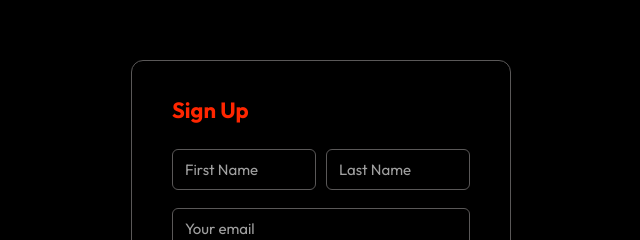
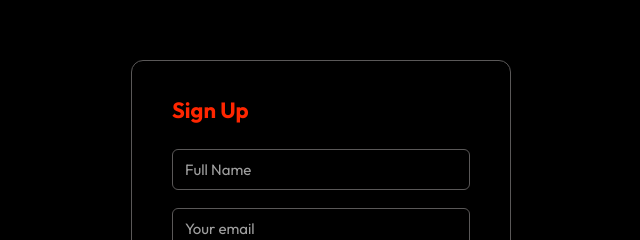
Before and after one commit to hasibahmeds/food-delivery-web, a React (Vite) app in the folder admin/: page /signup in a window 1280 px wide. Shown: the part 102-342 px from the top of the page, without its empty margins (319-959 px from the left). Built offline with nearby package versions, Linux system fonts and the light colour scheme; no server answers; a web font is replaced by a local one.

Commit message:
Update Signup.jsx

```diff
--- a/admin/src/pages/Auth/Signup.jsx
+++ b/admin/src/pages/Auth/Signup.jsx
@@ -8,7 +8,7 @@ import { FaEye, FaEyeSlash } from "react-icons/fa"; // Import icons
 
 const Signup = () => {
   const navigate = useNavigate();
-  const [data, setData] = useState({ firstName: "", lastName: "", email: "", password: "" });
+  const [data, setData] = useState({ fullName: "", email: "", password: "" });
   const [showPassword, setShowPassword] = useState(false);
   const [loading, setLoading] = useState(false); // 🔥 Loading state
 
@@ -25,9 +25,8 @@ const Signup = () => {
         data.password
       );
 
-      const fullName = `${data.firstName} ${data.lastName}`.trim();
-      if (fullName) {
-        await updateProfile(cred.user, { displayName: fullName });
+      if (data.fullName) {
+        await updateProfile(cred.user, { displayName: data.fullName });
       }
       navigate("/add");
     } catch (error) {
@@ -49,20 +48,11 @@ const Signup = () => {
           <div className="login-popup-inputs">
             <div className="login-popup-multi-inputs">
               <input
-                name="firstName"
+                name="fullName"
                 onChange={onChange}
-                value={data.firstName}
+                value={data.fullName}
                 type="text"
-                placeholder="First Name"
-                required
-                disabled={loading}
-              />
-              <input
-                name="lastName"
-                onChange={onChange}
-                value={data.lastName}
-                type="text"
-                placeholder="Last Name"
+                placeholder="Full Name"
                 required
                 disabled={loading}
               />
```
